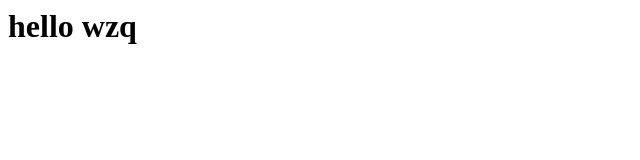
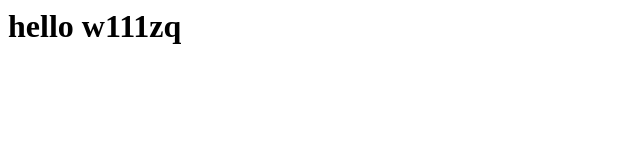
Before and after one commit to zq-wang815/zq-wang815, a plain HTML site: page index.html in a window 1280 px wide. Shown: the full height of the page, 0-640 px from the left. Drawn offline with Linux system fonts and the light colour scheme.

Commit message:
Update index.html

```diff
--- a/index.html
+++ b/index.html
@@ -1 +1 @@
-<h1>hello wzq</h1>
+<h1>hello w111zq</h1>
```
